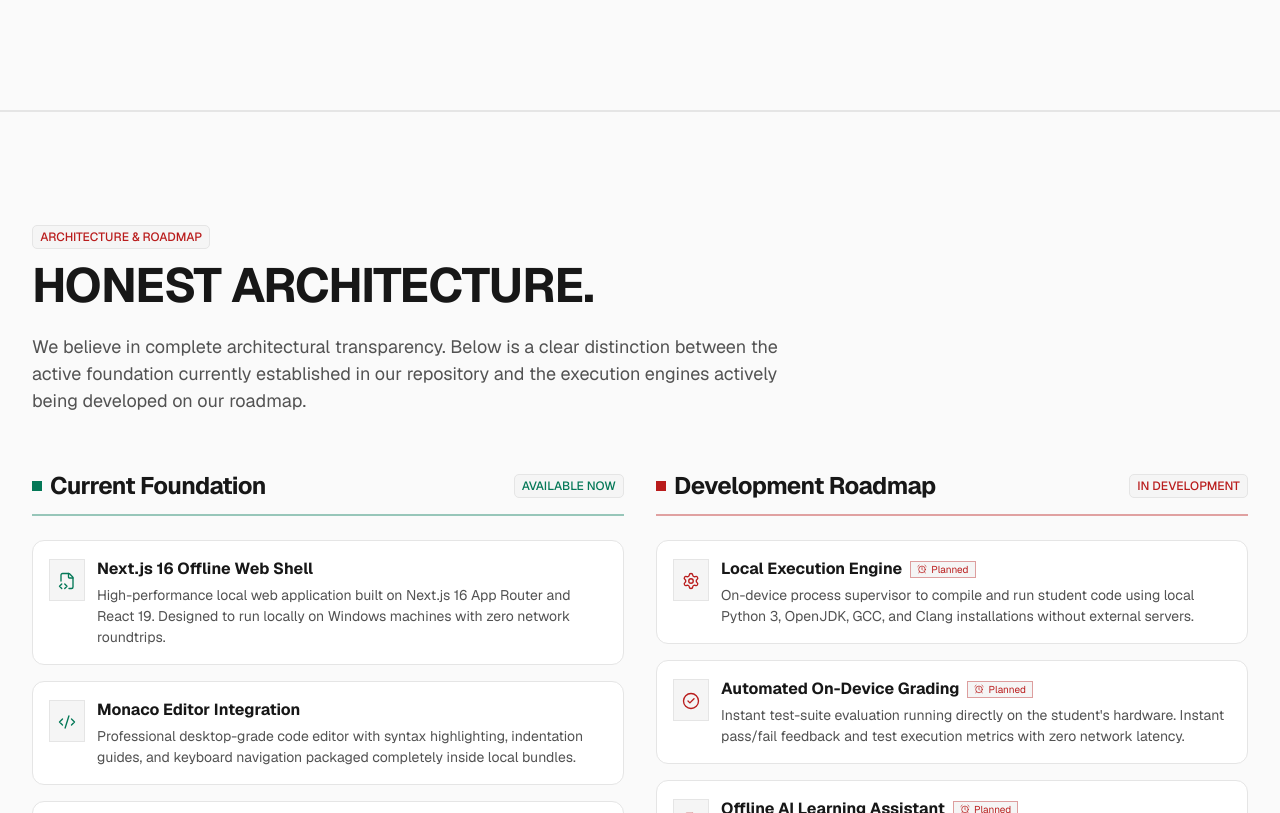
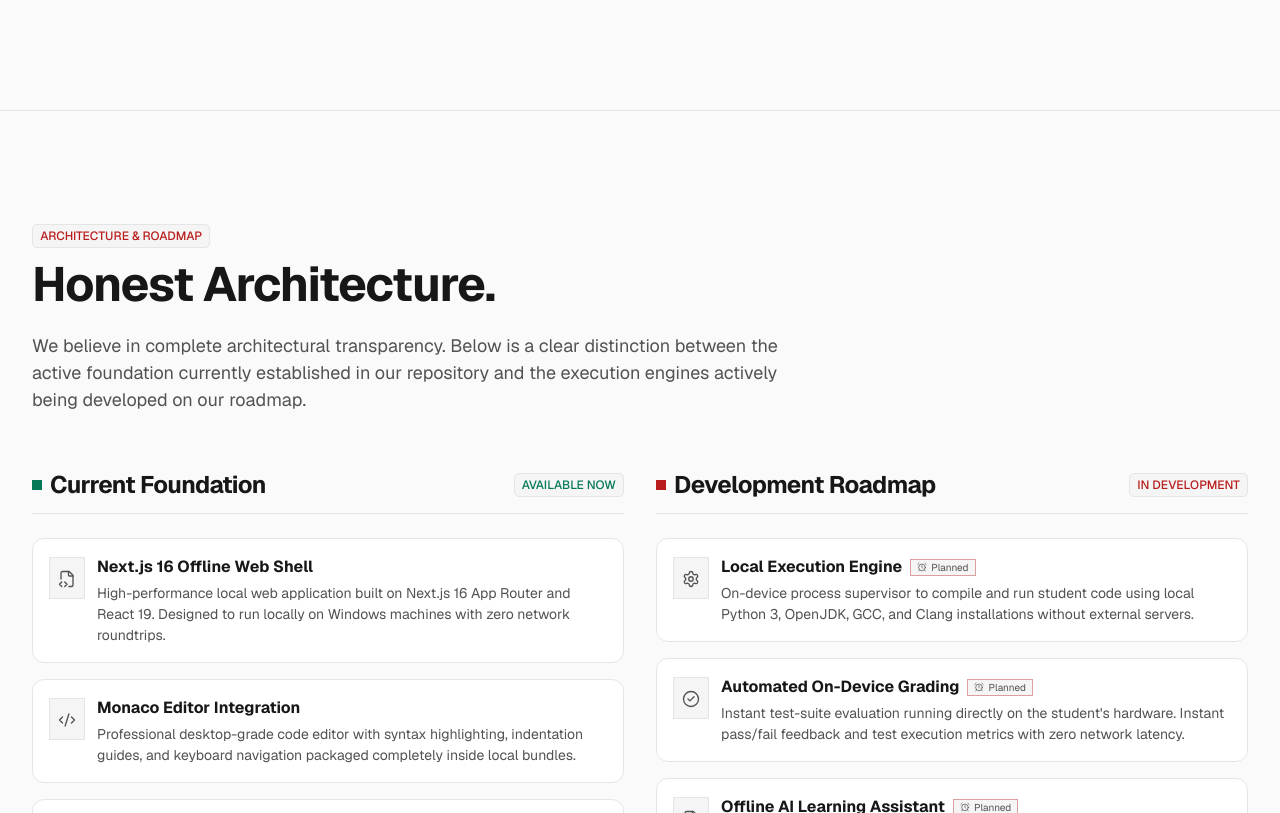
Before and after one commit to SilencioOrgs/exeku, a Next.js app: page / in a window 1280 px wide. Shown: the part 2908-3721 px from the top of the page. Built offline with nearby package versions, Linux system fonts and the light colour scheme.

Commit message:
style(landing): align sections and visual accents with rounded neutral SaaS design

```diff
--- a/components/landing/features-roadmap.tsx
+++ b/components/landing/features-roadmap.tsx
@@ -28,12 +28,12 @@ export function FeaturesRoadmap() {
         "Professional desktop-grade code editor with syntax highlighting, indentation guides, and keyboard navigation packaged completely inside local bundles.",
     },
     {
-      title: "Retro Pixel UI System",
+      title: "Minimalist SaaS UI System",
       status: "CURRENT FOUNDATION",
       statusVariant: "mint",
       iconName: "stars",
       description:
-        "Custom 8-bit/16-bit developer aesthetic built with Tailwind CSS v4 and Base UI primitives. High-contrast, keyboard-accessible, and dark violet by default.",
+        "Minimal light and dark interface built with Tailwind CSS v4 and Base UI primitives. Clear navigation, accessible controls, and consistent rounded surfaces.",
     },
     {
       title: "Zero Runtime CDN Dependencies",
@@ -87,7 +87,7 @@ export function FeaturesRoadmap() {
   ];
 
   return (
-    <section id="features" className="py-20 md:py-28 bg-[var(--color-canvas)] border-t-2 border-b-2 border-[var(--color-border)] relative">
+    <section id="features" className="py-20 md:py-28 bg-[var(--color-canvas)] border-t border-b border-[var(--color-border)] relative">
       <div className="max-w-7xl mx-auto px-4 sm:px-6 lg:px-8">
         {/* Section Header */}
         <div className="max-w-3xl mb-14">
@@ -95,7 +95,7 @@ export function FeaturesRoadmap() {
             <PixelBadge variant="pink">ARCHITECTURE & ROADMAP</PixelBadge>
           </div>
           <h2
-            className="text-3xl sm:text-4xl md:text-5xl font-bold text-[var(--color-text-main)] mb-6 uppercase tracking-tight"
+            className="text-3xl sm:text-4xl md:text-5xl font-bold text-[var(--color-text-main)] mb-6 tracking-tight"
             style={{ fontFamily: "var(--font-heading-active)" }}
           >
             Honest Architecture.
@@ -111,7 +111,7 @@ export function FeaturesRoadmap() {
         <div className="grid grid-cols-1 lg:grid-cols-2 gap-8">
           {/* Column 1: Current Foundation */}
           <div className="appearance-stack space-y-6">
-            <div className="flex items-center gap-2 pb-3 border-b-2 border-[var(--color-mint)]/40">
+            <div className="flex items-center gap-2 pb-3 border-b border-[var(--color-border)]">
               <span className="w-2.5 h-2.5 bg-[var(--color-mint)] inline-block" />
               <h3
                 className="text-xl sm:text-2xl font-bold text-[var(--color-text-main)] tracking-wider"
@@ -128,11 +128,11 @@ export function FeaturesRoadmap() {
                   key={item.title}
                   variant="default"
                   cornerMarks={false}
-                  className="p-5 bg-[var(--color-surface)] border-2 border-[var(--color-border)] hover:border-[var(--color-mint)]/50 transition-colors"
+                  className="p-5 bg-[var(--color-surface)] rounded-xl border border-[var(--color-border)] hover:border-[var(--color-mint)]/50 transition-colors"
                 >
                   <div className="flex items-start gap-3">
-                    <div className="p-2 bg-[var(--color-elevated)] border border-[var(--color-border)] text-[var(--color-mint)] shrink-0 mt-0.5">
-                      <DotIcon name={item.iconName} size={18} className="text-[var(--color-mint)]" />
+                    <div className="p-2 bg-[var(--color-elevated)] border border-[var(--color-border)] text-[var(--color-text-muted)] shrink-0 mt-0.5">
+                      <DotIcon name={item.iconName} size={18} className="text-[var(--color-text-muted)]" />
                     </div>
                     <div>
                       <h4 className="text-base font-bold text-[var(--color-text-main)] font-mono tracking-wide mb-1">
@@ -150,7 +150,7 @@ export function FeaturesRoadmap() {
 
           {/* Column 2: Development Roadmap */}
           <div className="appearance-stack space-y-6">
-            <div className="flex items-center gap-2 pb-3 border-b-2 border-[var(--color-pink)]/40">
+            <div className="flex items-center gap-2 pb-3 border-b border-[var(--color-border)]">
               <span className="w-2.5 h-2.5 bg-[var(--color-pink)] inline-block" />
               <h3
                 className="text-xl sm:text-2xl font-bold text-[var(--color-text-main)] tracking-wider"
@@ -167,18 +167,18 @@ export function FeaturesRoadmap() {
                   key={item.title}
                   variant="default"
                   cornerMarks={false}
-                  className="p-5 bg-[var(--color-surface)] border-2 border-[var(--color-border)] hover:border-[var(--color-pink)]/50 transition-colors"
+                  className="p-5 bg-[var(--color-surface)] rounded-xl border border-[var(--color-border)] hover:border-[var(--color-pink)]/50 transition-colors"
                 >
                   <div className="flex items-start gap-3">
-                    <div className="p-2 bg-[var(--color-elevated)] border border-[var(--color-border)] text-[var(--color-pink)] shrink-0 mt-0.5">
-                      <DotIcon name={item.iconName} size={18} className="text-[var(--color-pink)]" />
+                    <div className="p-2 bg-[var(--color-elevated)] border border-[var(--color-border)] text-[var(--color-text-muted)] shrink-0 mt-0.5">
+                      <DotIcon name={item.iconName} size={18} className="text-[var(--color-text-muted)]" />
                     </div>
                     <div>
                       <div className="flex items-center gap-2 mb-1">
                         <h4 className="text-base font-bold text-[var(--color-text-main)] font-mono tracking-wide">
                           {item.title}
                         </h4>
-                        <span className="text-[0.625rem] font-mono px-1.5 py-0.2 bg-[var(--color-elevated)] text-[var(--color-pink)] border border-[var(--color-pink)]/40 flex items-center gap-1">
+                        <span className="text-[0.625rem] font-mono px-1.5 py-0.2 bg-[var(--color-elevated)] text-[var(--color-text-muted)] border border-[var(--color-pink)]/40 flex items-center gap-1">
                           <DotIcon name="alarm" className="w-2.5 h-2.5" /> Planned
                         </span>
                       </div>
```
